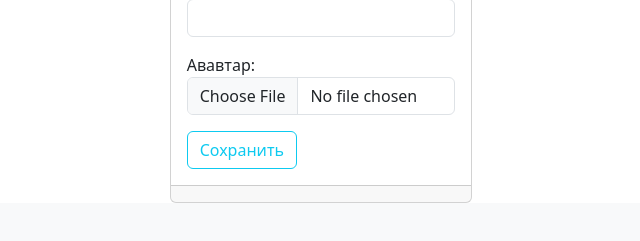
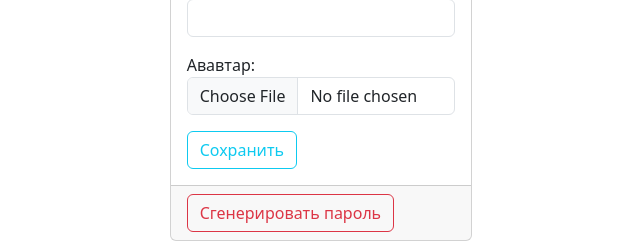
Before and after one commit to dariabushueva/Django_online_store, a Django app: page /users/profile/ in a window 1280 px wide. Shown: the part 740-981 px from the top of the page, without its empty margins (265-905 px from the left). Before the commit the page ends 943 px from the top, so only its background shows below. Run offline with Django 4.2, Linux system fonts and the light colour scheme; the visitor is signed in with stand-in values (Sample User, id 1).

Commit message:
added generation password

```diff
--- a/catalog/views.py
+++ b/catalog/views.py
@@ -1,3 +1,4 @@
+from django.contrib.auth.decorators import login_required
 from django.shortcuts import redirect
 from django.urls import reverse_lazy, reverse
 from django.views.generic import ListView, DetailView, CreateView, FormView, UpdateView, DeleteView
--- a/users/forms.py
+++ b/users/forms.py
@@ -1,4 +1,5 @@
-from django.contrib.auth.forms import UserCreationForm, UserChangeForm
+from django.contrib.auth.forms import UserCreationForm, UserChangeForm, PasswordResetForm
+from django import forms
 from django.utils.crypto import get_random_string
 
 from catalog.forms import StyleFormMixin
@@ -28,3 +29,5 @@ class UserForm(StyleFormMixin, UserChangeForm):
 
         def __init__(self, *args, **kwargs):
             super().__init__(*args, **kwargs)
+
+            self.fields['password'].widget = forms.HiddenInput()
--- a/users/templates/users/user_form.html
+++ b/users/templates/users/user_form.html
@@ -9,13 +9,15 @@
                 <h6>Профиль пользователя</h6>
             </div>
             <div class="card-body">
-                <form method="post">
+                <form method="post" enctype="multipart/form-data">
                     {% csrf_token %}
                     {{ form.as_p }}
                     <button type="submit" class="btn btn-outline-info">Сохранить</button>
                 </form>
             </div>
-            <div class="card-footer"></div>
+            <div class="card-footer">
+                <a type="button" href="{% url 'users:generate_password' %}" class="btn btn-outline-danger">Сгенерировать пароль</a>
+            </div>
         </div>
     </div>
 </div>
--- a/users/urls.py
+++ b/users/urls.py
@@ -1,7 +1,7 @@
 from django.urls import path
 
 from users.apps import UsersConfig
-from users.views import LoginView, LogoutView, RegisterView, UserUpdateView, verify_email
+from users.views import LoginView, LogoutView, RegisterView, UserUpdateView, verify_email, generate_and_send_password
 
 app_name = UsersConfig.name
 
@@ -11,4 +11,5 @@ urlpatterns = [
     path('register/', RegisterView.as_view(), name='register'),
     path('profile/', UserUpdateView.as_view(), name='profile'),
     path('verify/<str:key>/', verify_email, name='verify_email'),
+    path('generate_password/', generate_and_send_password, name='generate_password'),
 ]
--- a/users/views.py
+++ b/users/views.py
@@ -1,3 +1,6 @@
+import string
+import random
+
 from django.conf import settings
 from django.contrib.auth.views import LoginView as BaseLoginView
 from django.contrib.auth.views import LogoutView as BaseLogoutView
@@ -53,3 +56,17 @@ def verify_email(request, key):
     user.verification_key = ''
     user.save()
     return redirect('users:login')
+
+
+def generate_and_send_password(request):
+    new_password = ''.join(random.sample(string.ascii_letters, 20))
+    send_mail(
+        subject='Новый пароль',
+        message=f'Ваш новый пароль: {new_password}',
+        from_email=settings.EMAIL_HOST_USER,
+        recipient_list=[request.user.email],
+    )
+    request.user.set_password(new_password)
+    request.user.save()
+
+    return redirect(reverse('users:login'))
```
